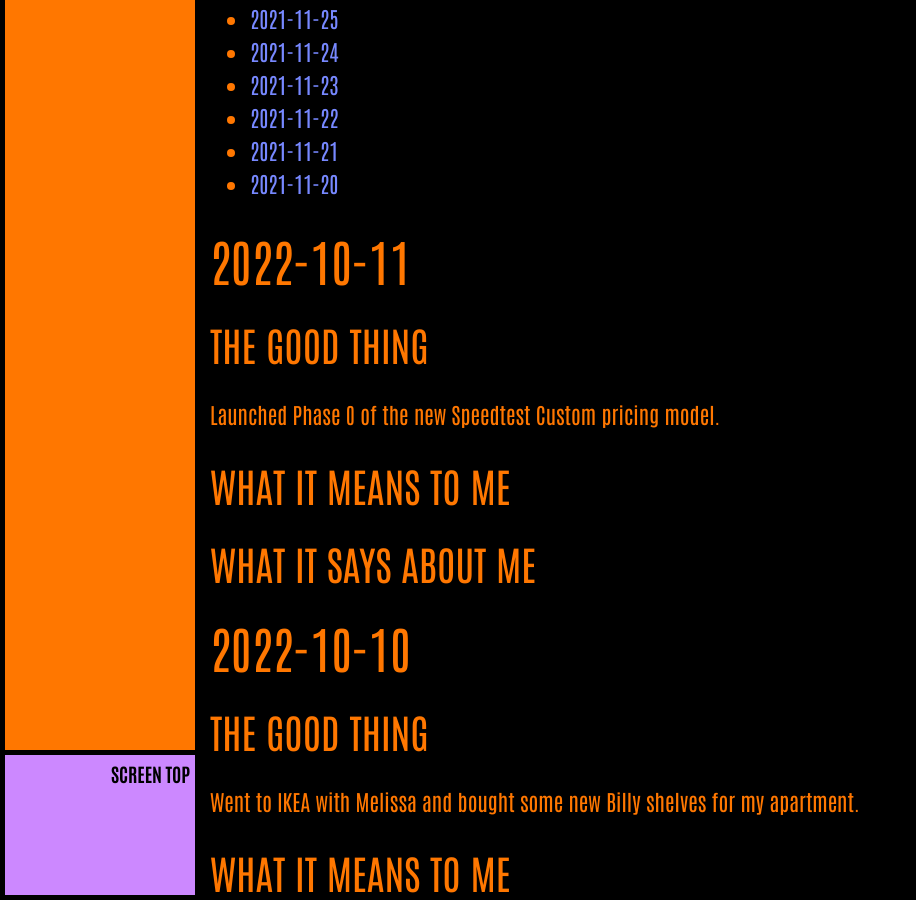
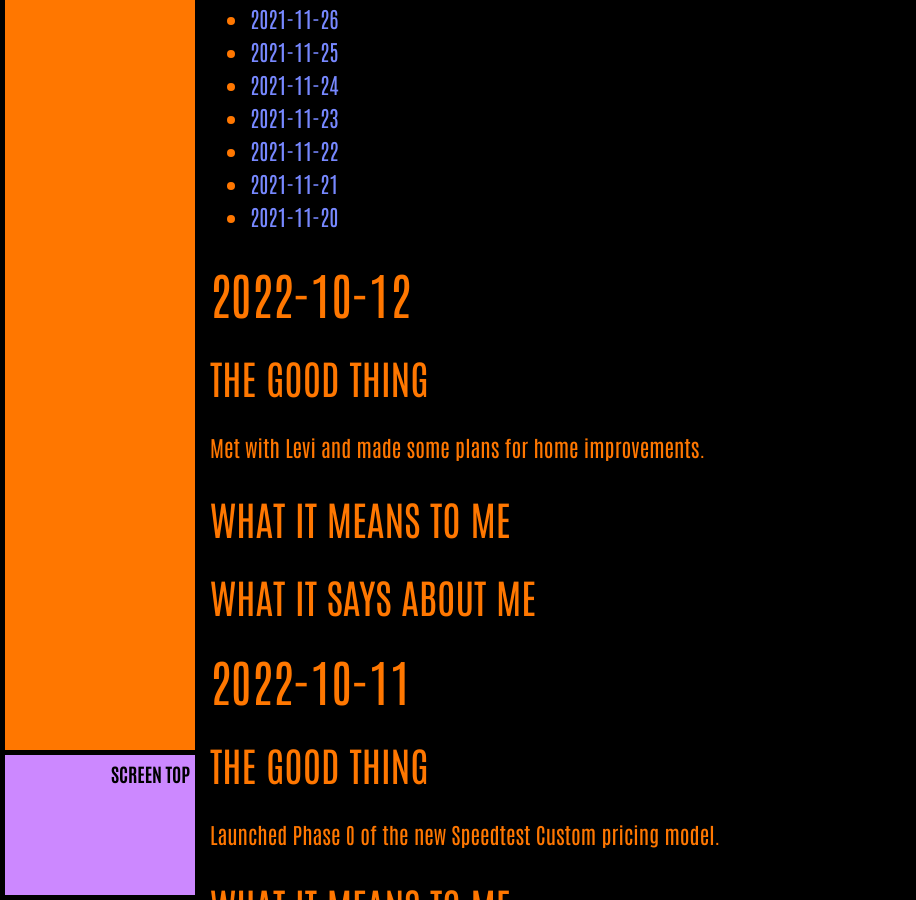
Before and after one commit to ArthurZey/arthurzey.github.io, a Jekyll site: the page built from _pages/one-good-thing.md, in a window 1280 px wide and 900 px high, scrolled down 6567 px. Shown: the whole window, without its empty margins (0-916 px from the left). Built offline with Jekyll 4.4.1, drawn with Linux system fonts in a browser that asks for light colours; some of the changed text lies outside the part shown.

Commit message:
added stub for 2022-10-12

```diff
--- a/_pages/one-good-thing.md
+++ b/_pages/one-good-thing.md
@@ -13,6 +13,15 @@
 {:toc}
 {::options toc_levels="2" /}
 
+## 2022-10-12
+### The Good Thing
+Met with Levi and made some plans for home improvements.
+### What It Means to Me
+
+### What It Says about Me
+
+
+
 ## 2022-10-11
 ### The Good Thing
 Launched Phase 0 of the new Speedtest Custom pricing model.
```
Also changed, not shown: other parts of _pages/one-good-thing.md (+1 -1 lines).
